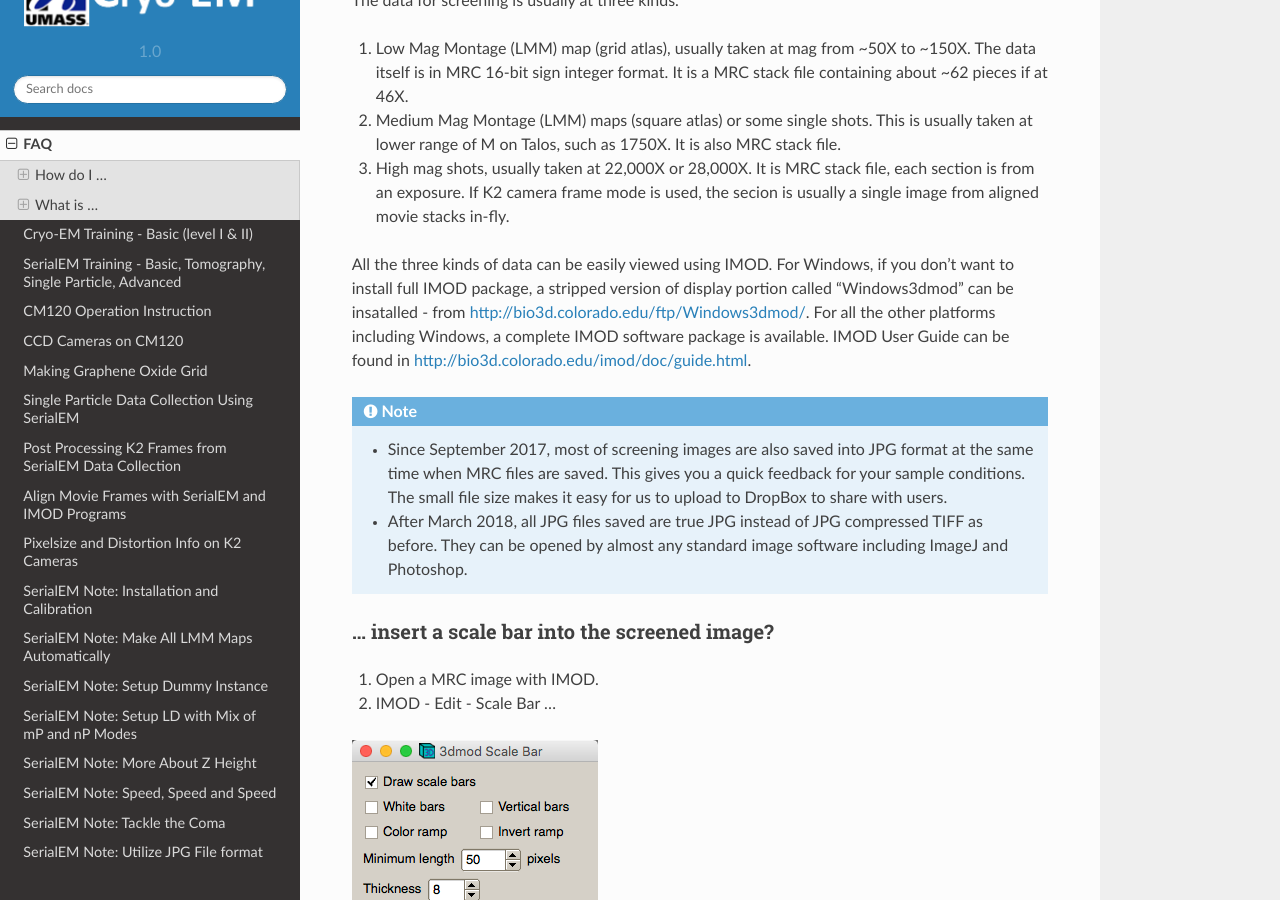
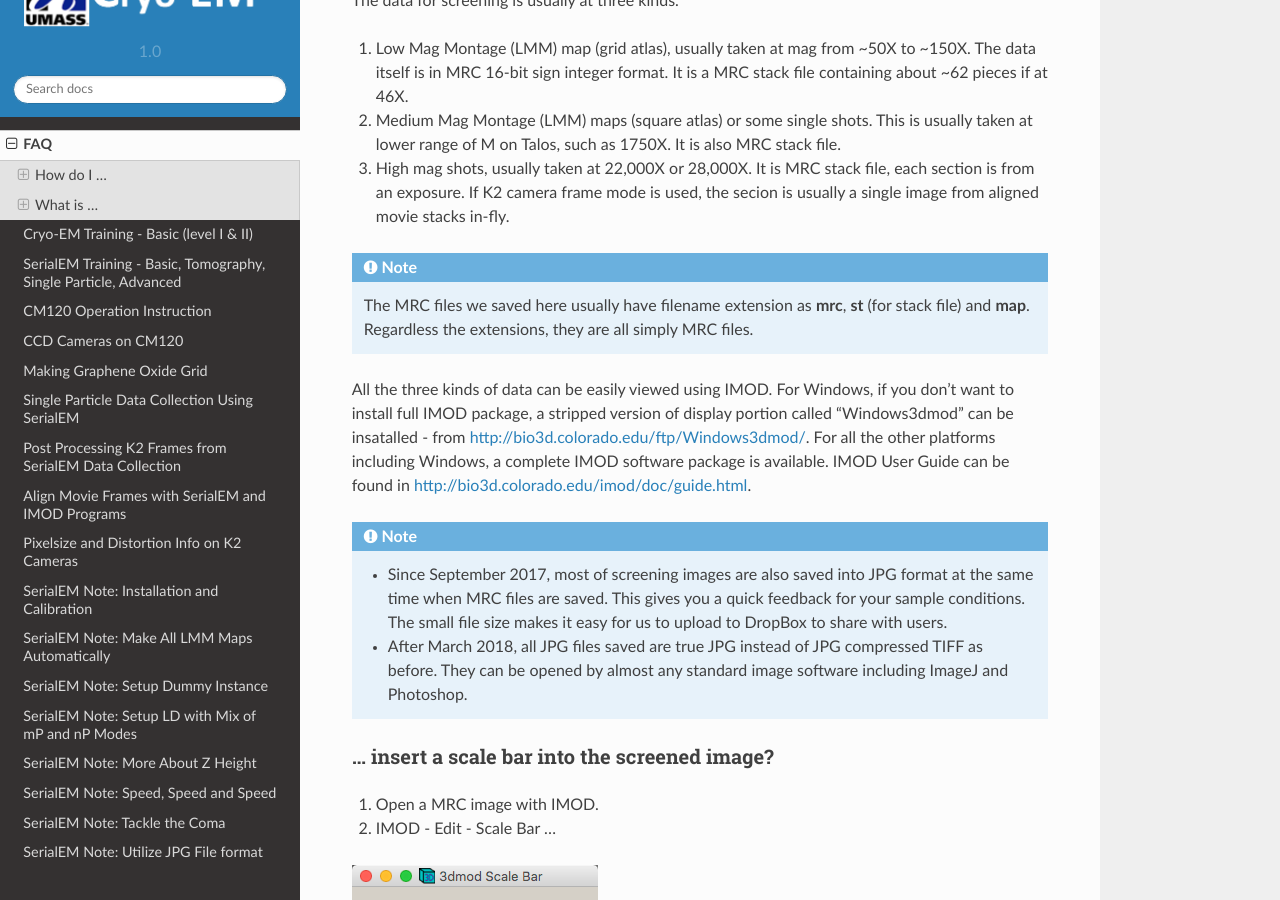
Before and after one commit to xuchen66/sphinx-emdocs, a Sphinx documentation site: the page built from source/cryo-em_faq.rst, in a window 1280 px wide and 900 px high, scrolled down 349 px. Built offline with Sphinx 7.4.7 and the Read the Docs theme 2.0.0, drawn with Linux system fonts in a browser that asks for light colours; pages that are not in the unit, such as notebooks, are missing from menus.

Commit message:
Update cryo-em_faq.rst

```diff
--- a/source/cryo-em_faq.rst
+++ b/source/cryo-em_faq.rst
@@ -21,6 +21,10 @@ The data for screening is usually at three kinds.
 2. Medium Mag Montage (LMM) maps (square atlas) or some single shots.  This is usually taken at lower range of M on Talos, such as 1750X. It is also MRC stack file.
 
 3. High mag shots, usually taken at 22,000X or 28,000X. It is MRC stack file, each section is from an exposure. If K2 camera frame mode is used, the secion is usually a single image from aligned movie stacks in-fly.
+
+.. Note::
+
+   The MRC files we saved here usually have filename extension as **mrc**, **st** (for stack file) and **map**. Regardless the extensions, they are all simply MRC files.
 
 All the three kinds of data can be easily viewed using IMOD. For Windows, if you don't want to install full IMOD package, a stripped version of display portion called "Windows3dmod" can be insatalled - from http://bio3d.colorado.edu/ftp/Windows3dmod/. For all the other platforms including Windows, a complete IMOD software package is available. IMOD User Guide can be found in http://bio3d.colorado.edu/imod/doc/guide.html.
 
```
